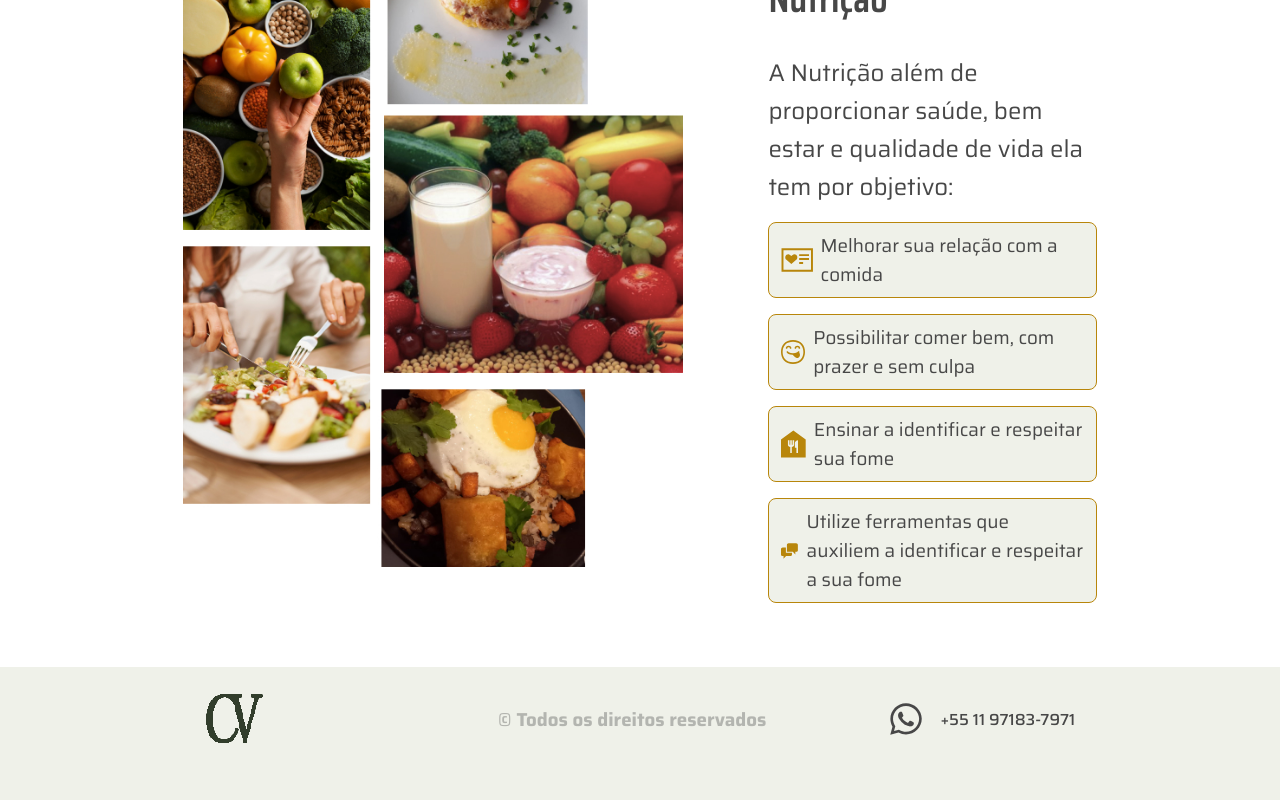
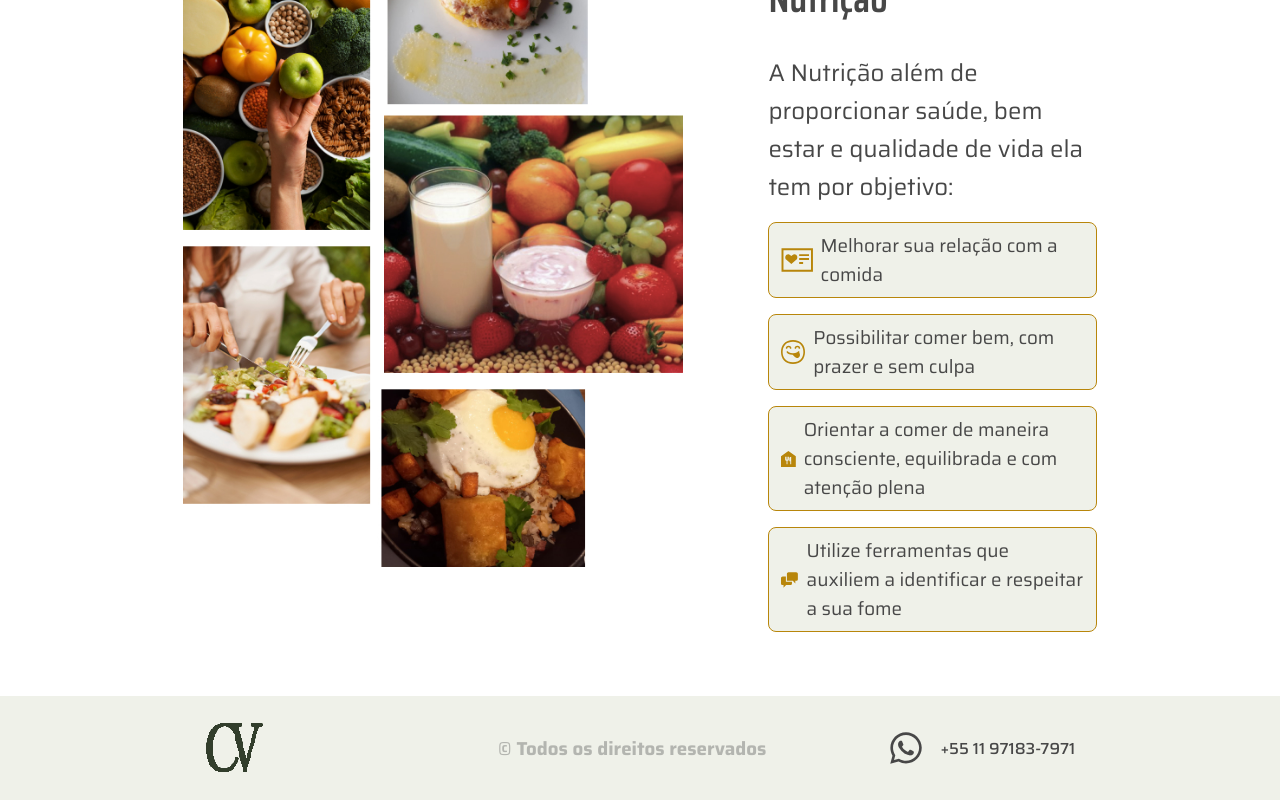
Before and after one commit to nutricarolviegas/web, a Next.js app: page / in a window 1280 px wide. Shown: the part 2198-2998 px from the top of the page. Before the commit the page ends 2969 px from the top, so only its background shows below. Built offline with nearby package versions, Linux system fonts and the light colour scheme.

Commit message:
fix: fixed beneficts

```diff
--- a/src/components/molecules/beneficts/component.tsx
+++ b/src/components/molecules/beneficts/component.tsx
@@ -20,7 +20,7 @@ const Beneficts = () => {
         </Animated.Element>
         <Animated.Element direction='fromLeft' transition={{ delay: 0.6 }} >
           <Image src={ic_eat_food} alt="Boa alimentação" height={36} />
-          <span>Ensinar a identificar e respeitar sua fome</span>
+          <span>Orientar a comer de maneira consciente, equilibrada e com atenção plena</span>
         </Animated.Element>
         <Animated.Element direction='fromLeft' transition={{ delay: 0.8 }} >
           <Image src={ic_talk} alt="Auxílio" width={36} />
```
